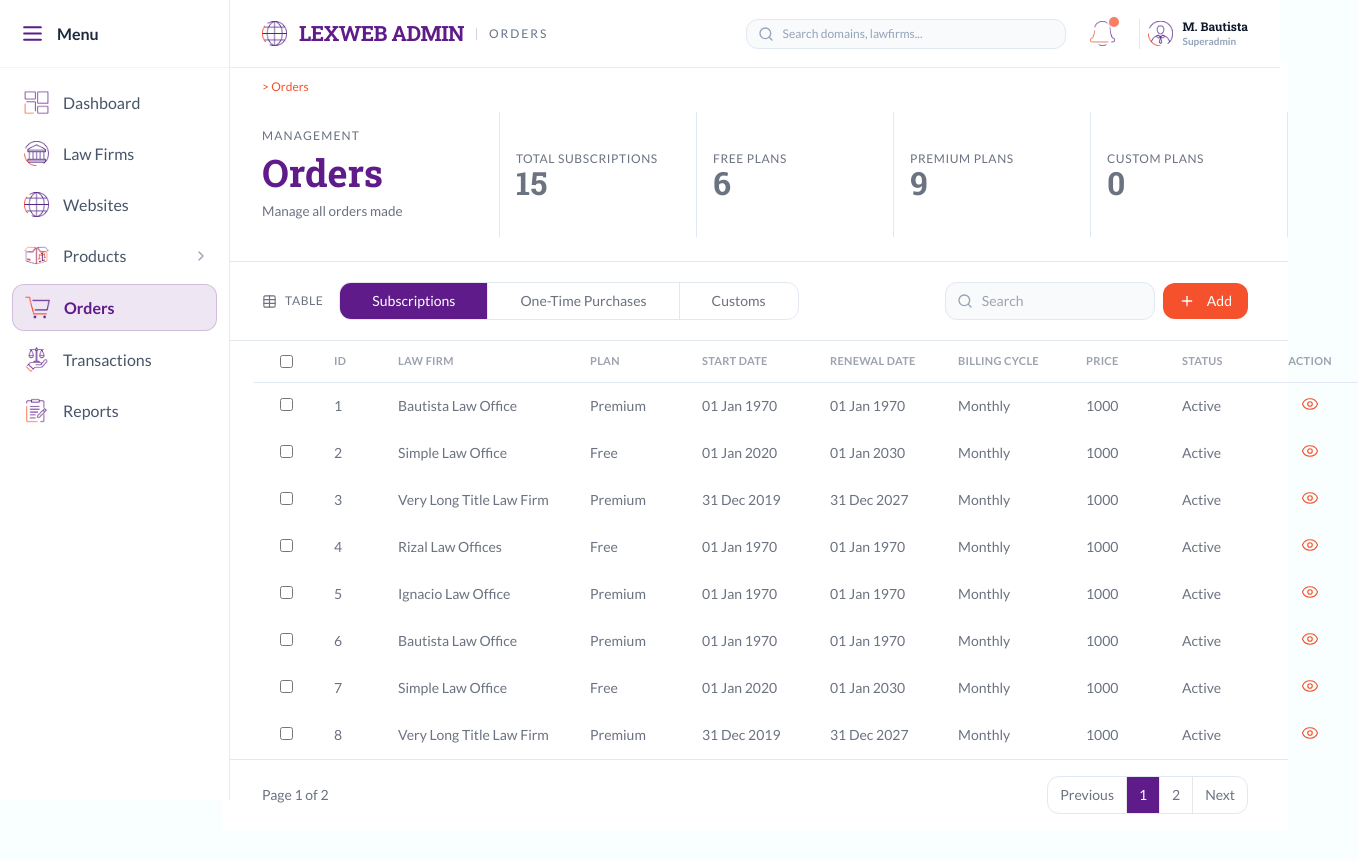
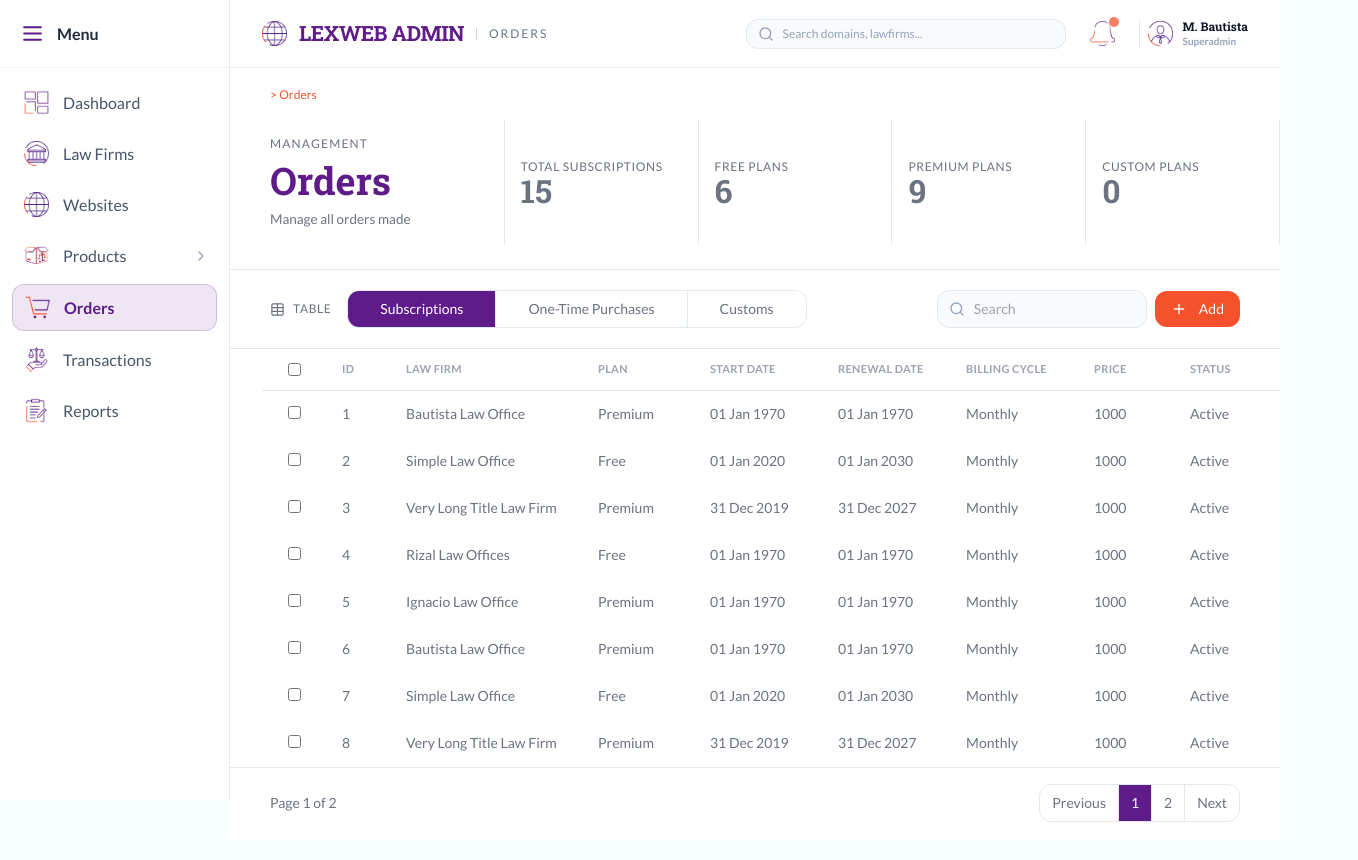
Before and after one commit to gjvlio/lexweb_admin, a React (Vite) app: page /orders in a window 1280 px wide. Shown: the top 860 px of the page, 1358 px wide, since content can reach past the window. After the commit the page ends 838 px from the top, so only its background shows below. Built offline with nearby package versions, Linux system fonts and the light colour scheme.

Commit message:
fix: removed visible x scroll on orders page

```diff
--- a/src/pages/Orders/OrdersPage.jsx
+++ b/src/pages/Orders/OrdersPage.jsx
@@ -222,7 +222,7 @@ export default function OrdersPage() {
   };
 
   return (
-    <div className="relative -left-8 w-[calc(100%+4rem)] -top-8 h-full bg-white text-gray-500">
+    <div className="-m-6 min-h-[calc(100vh-68px)] overflow-x-hidden bg-white text-gray-500">
       <div className="px-10 pt-[18px] pb-4 flex items-start justify-between gap-6">
         <span
           className="font-sans hover:underline cursor-pointer"
```
